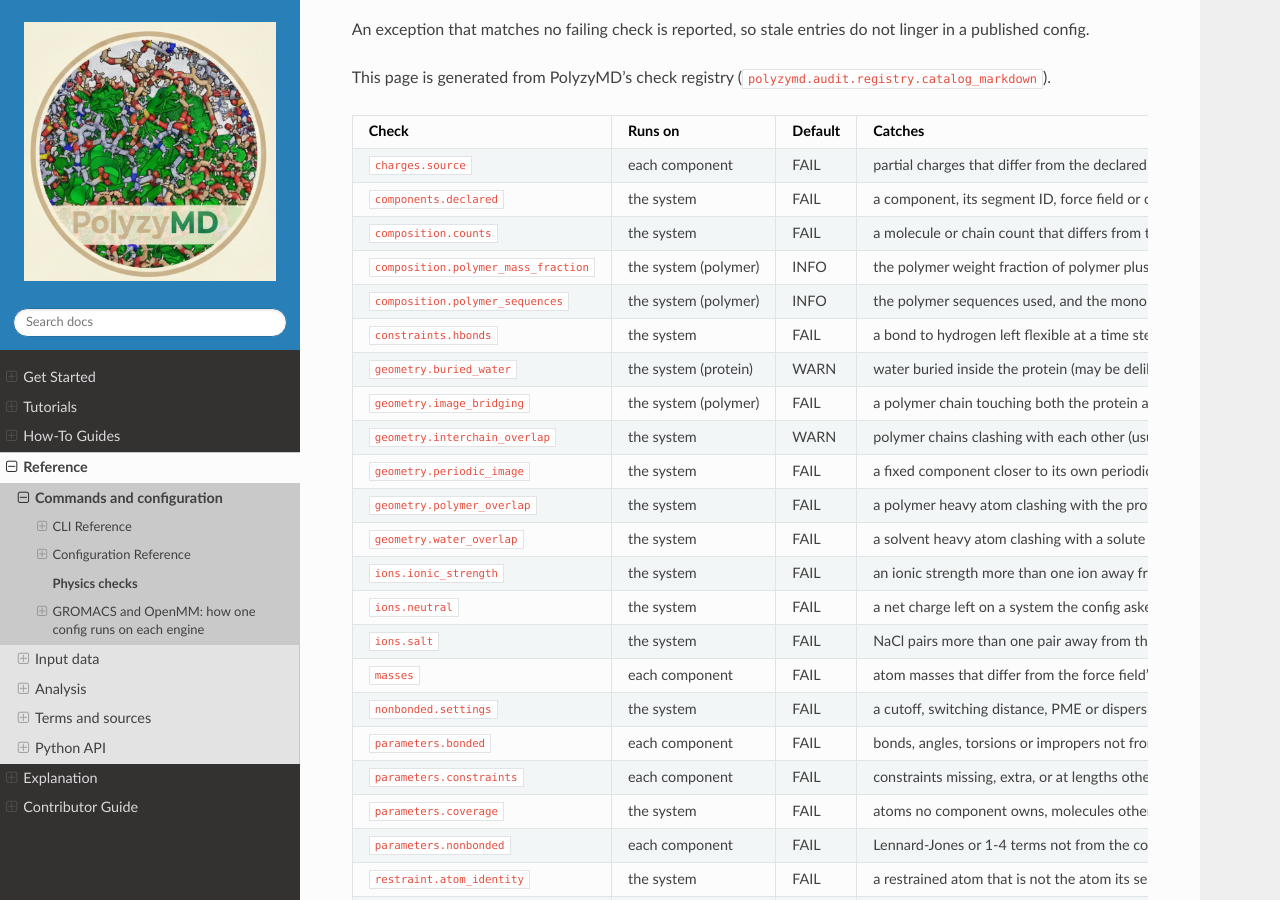
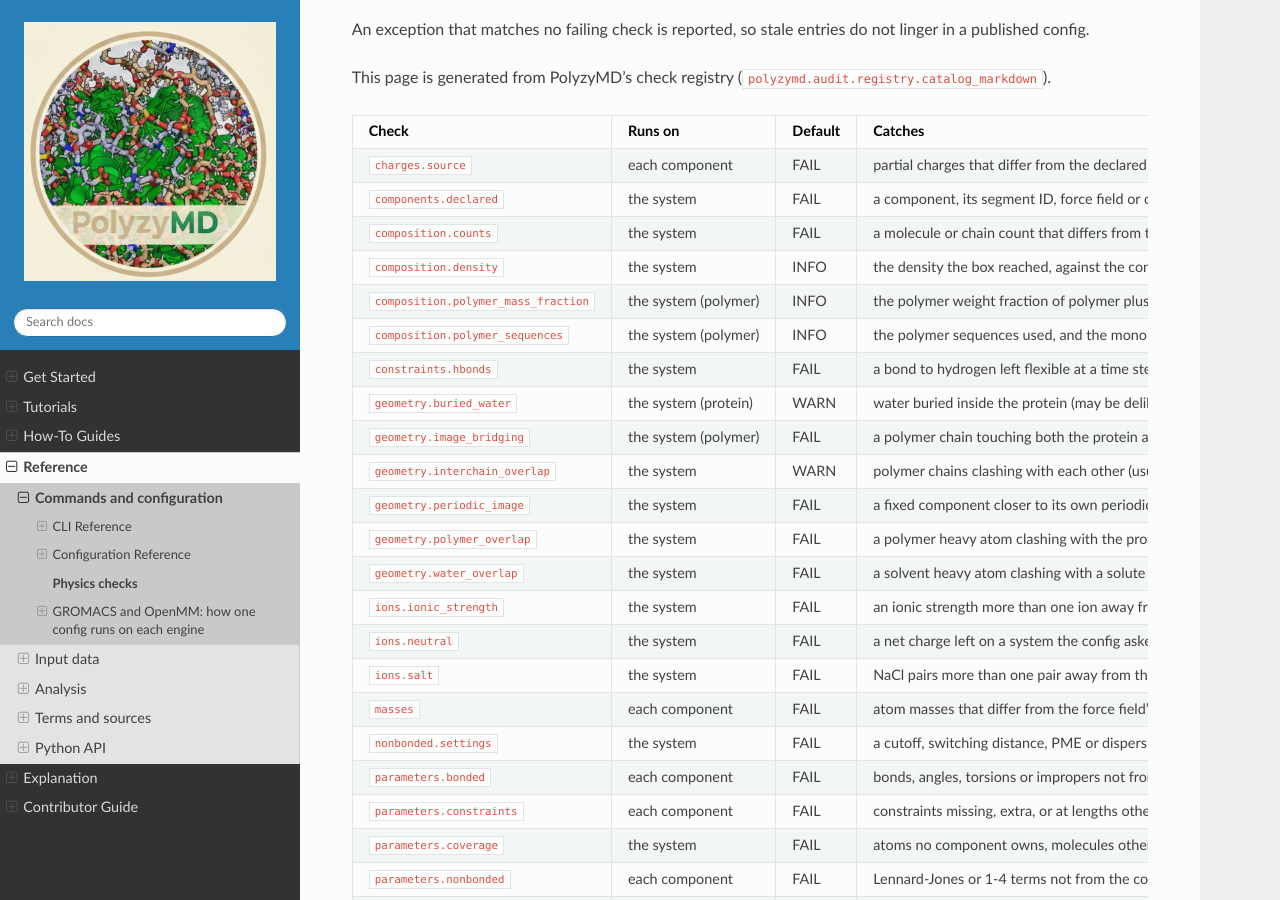
Before and after one commit to joelaforet/polyzymd, a Sphinx documentation site: the page built from docs/source/reference/physics_checks.md, in a window 1280 px wide and 900 px high, scrolled down 453 px. Built offline with Sphinx 7.4.7 and the Read the Docs theme 3.1.0, drawn with Linux system fonts in a browser that asks for light colours.

Commit message:
Regenerate the check catalog; note the buried-water calibration

```diff
--- a/docs/source/reference/physics_checks.md
+++ b/docs/source/reference/physics_checks.md
@@ -27,9 +27,10 @@
 | `charges.source` | each component | FAIL | partial charges that differ from the declared source (library, NAGL model, preset file) | LipA production runs that recomputed charges |
 | `components.declared` | the system | FAIL | a component, its segment ID, force field or charge source that differs from the config | parameter checks compare with the builder's records; this ties the records to the config |
 | `composition.counts` | the system | FAIL | a molecule or chain count that differs from the config |  |
+| `composition.density` | the system | INFO | the density the box reached, against the config's target |  |
 | `composition.polymer_mass_fraction` | the system (polymer) | INFO | the polymer weight fraction of polymer plus solvent the build reached | 20 wt% decision for the Paper 1 rerun |
 | `composition.polymer_sequences` | the system (polymer) | INFO | the polymer sequences used, and the monomer fractions they reach |  |
-| `constraints.hbonds` | the system | FAIL | a bond to hydrogen left flexible at a time step that needs it constrained |  |
+| `constraints.hbonds` | the system | FAIL | a bond to hydrogen left flexible at a time step that needs it constrained, or a step above 2 fs without hydrogen mass repartitioning |  |
 | `geometry.buried_water` | the system (protein) | WARN | water buried inside the protein (may be deliberate, as a crystal water) | legacy CALB/RML builds |
 | `geometry.image_bridging` | the system (polymer) | FAIL | a polymer chain touching both the protein and the protein's periodic image |  |
 | `geometry.interchain_overlap` | the system | WARN | polymer chains clashing with each other (usually resolved by minimization; a sign of a forced Packmol result) | LipA July builds |
```
Also changed, not shown: 1 other file.
